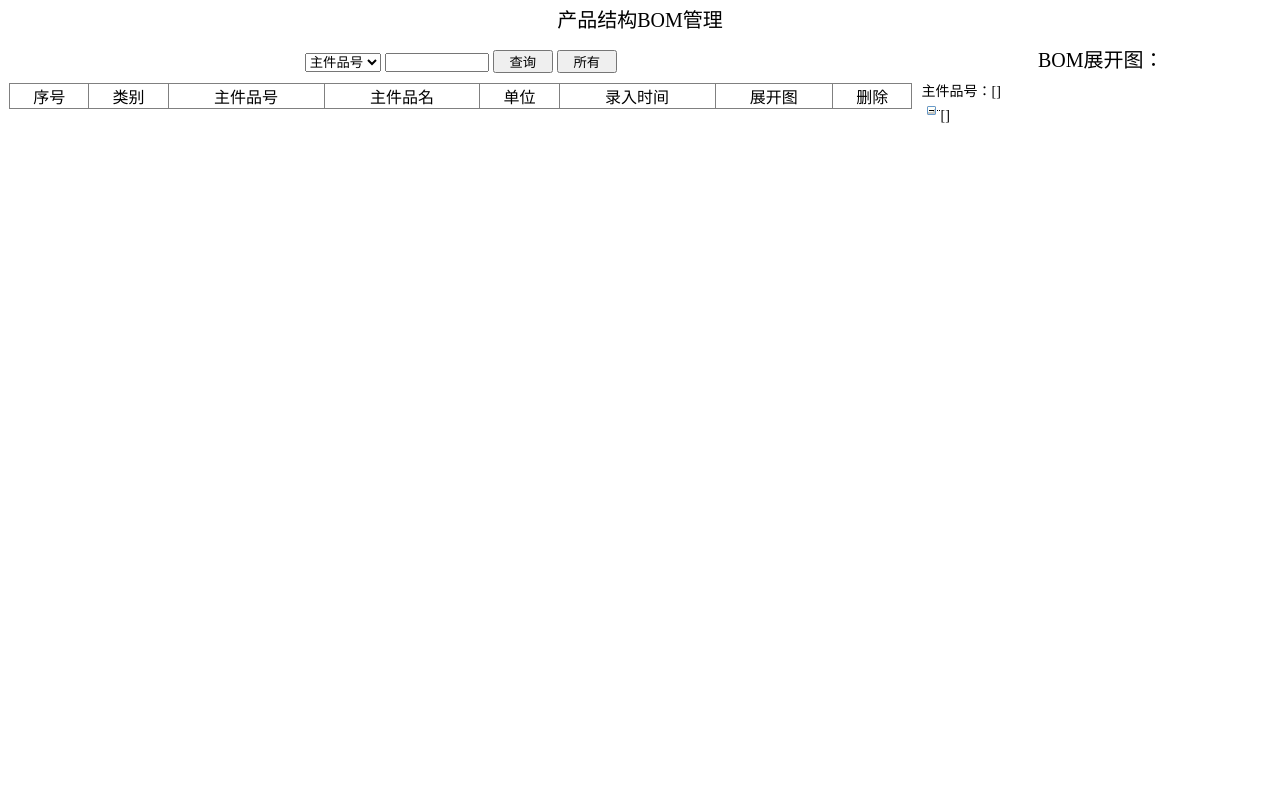
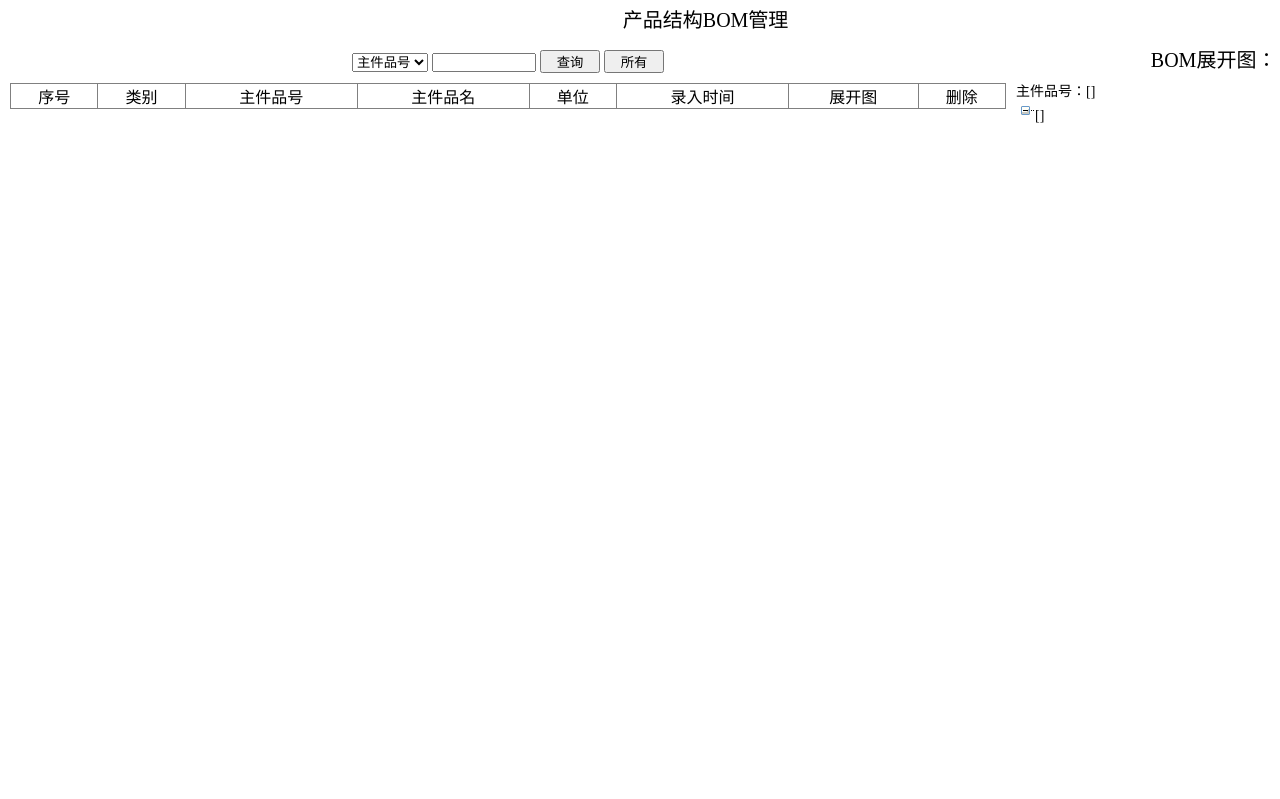
Before and after one commit to HDFWebsite/Hydraulic-Machinery-Production-Information-Management-System, a Python web app: template prosystem/templates/one/onebasemanage.html in a window 1280 px wide; the page is wider, and only the part inside the window is pictured. Shown: the top 799 px of that part. Run offline with Jinja, Linux system fonts and the light colour scheme; the template is opened without the code that fills it, so the values that code supplies are empty.

Commit message:
添加HTML文件

```diff
--- a/prosystem/templates/one/onebasemanage.html
+++ b/prosystem/templates/one/onebasemanage.html
@@ -5,9 +5,15 @@
     <meta name="viewport" content="width=device-width, initial-scale=1.0">
     <meta http-equiv="X-UA-Compatible" content="ie=edge">
     <link rel="stylesheet" href="../../static/css/template2.css">
-    <title> BOM资料管理</title>
     <script type="text/javascript" src="../../static/js/other/jquery-1.12.4.min.js"></script>
     <script type="text/javascript" src="../../static/js/one/onebasemanage.js"></script>
+    <title> BOM资料管理</title>
+    <style>
+        html,body{
+            width: 105%;
+            height:100%;
+        }
+    </style>
 </head>
 <body>
         <p>产品结构BOM管理</p>
```
